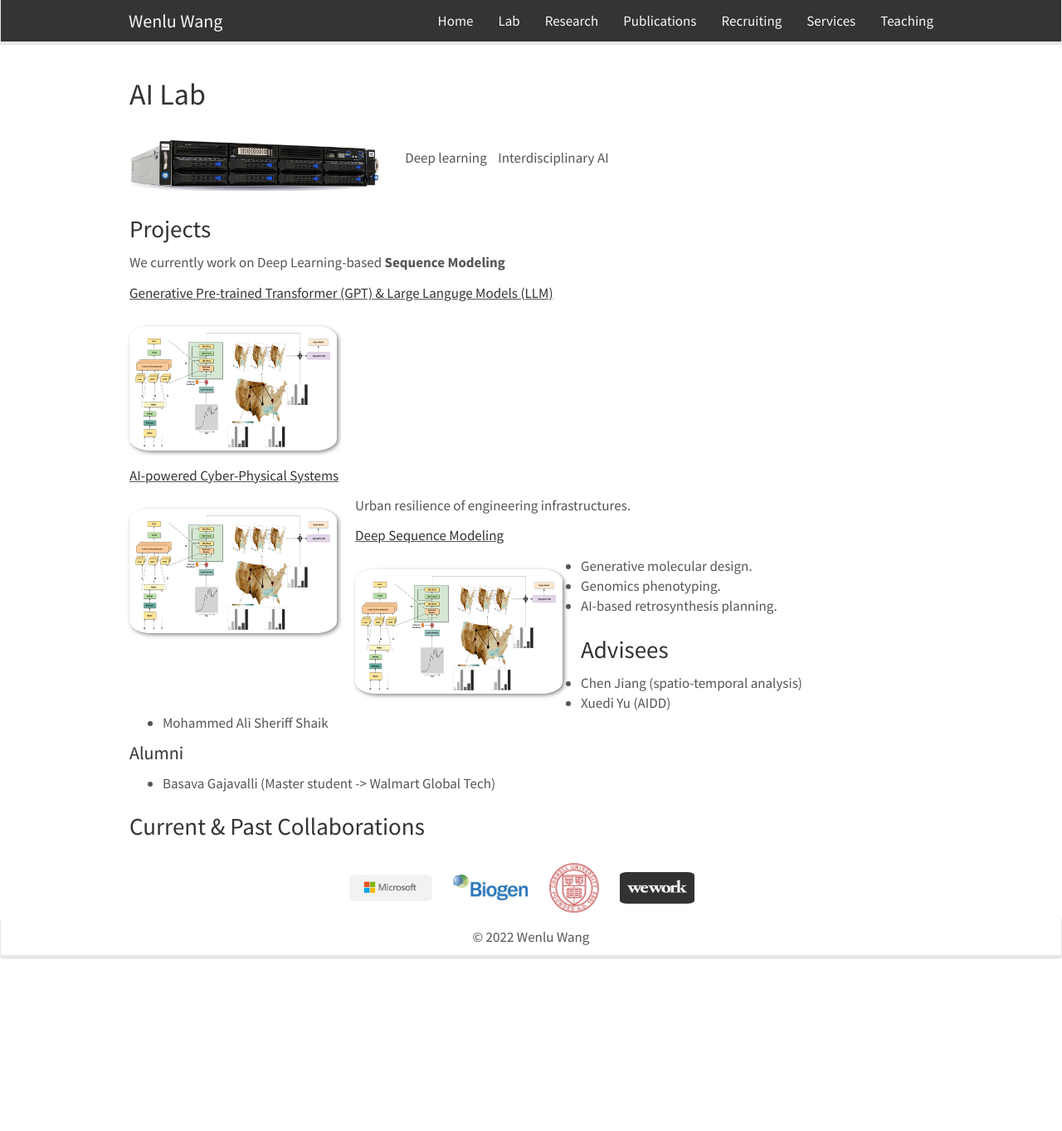
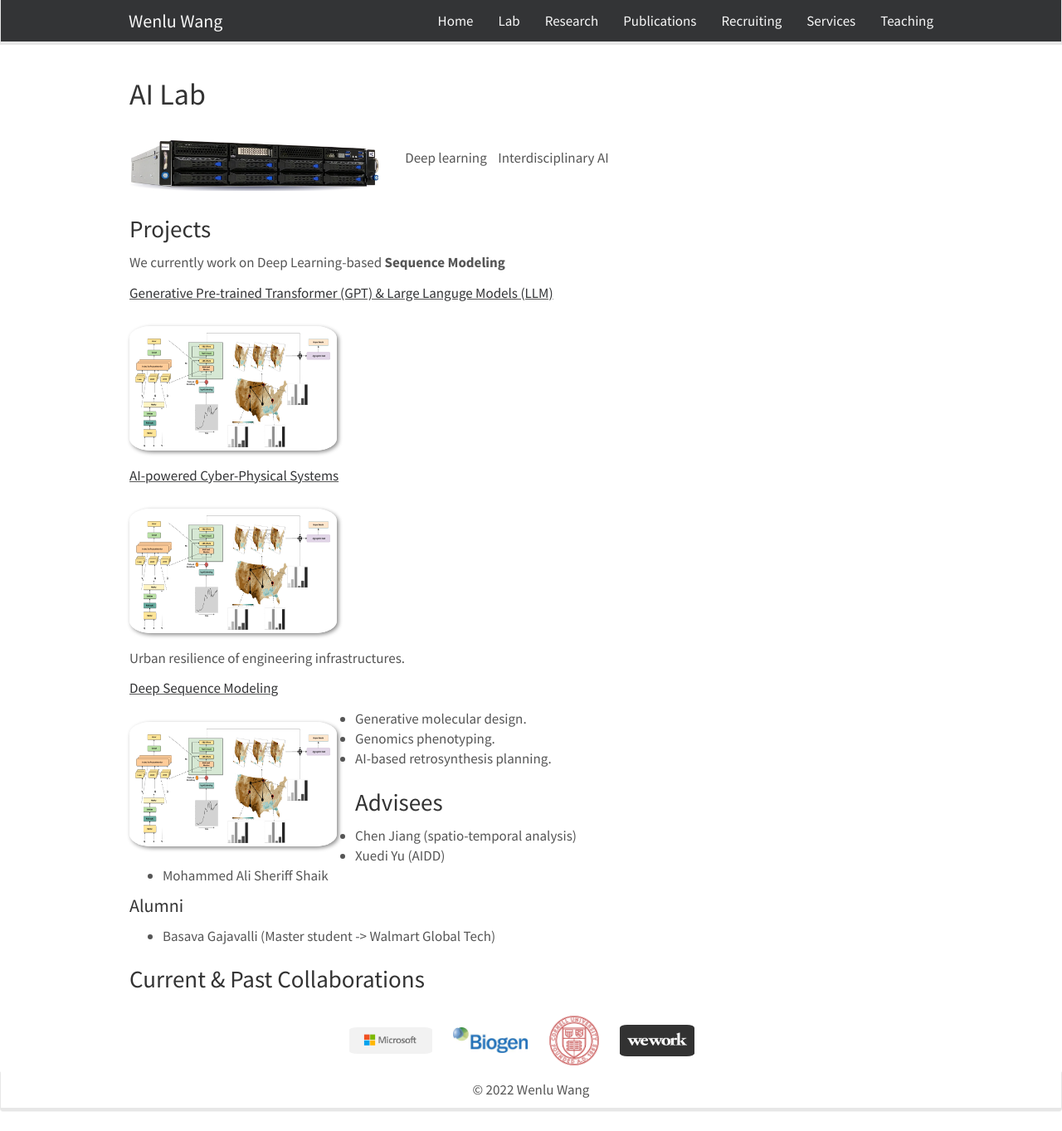
Before and after one commit to WENLU-W/WENLU-W.github.io, a Jekyll site: the page built from docs/_pages/team.md, in a window 1280 px wide and 1363 px high. Shown: the whole window at 83% size. Built offline with Jekyll 4.4.1, drawn with Linux system fonts in a browser that asks for light colours; nearby versions of some CDN libraries.

Commit message:
Update team.md

```diff
--- a/docs/_pages/team.md
+++ b/docs/_pages/team.md
@@ -45,14 +45,13 @@
   <img width="250" height="150" src="{{ site.url }}{{ site.baseurl }}/images/weather2.png" >
 </p>
 
-
 <ins>[AI-powered Cyber-Physical Systems](https://wenlu-w.github.io/project/2021/09/01/social.html)</ins>
 
 
-<img align="left" width="250" height="150" src="{{ site.url }}{{ site.baseurl }}/images/weather2.png">
-
+<p align="left">
+  <img width="250" height="150" src="{{ site.url }}{{ site.baseurl }}/images/weather2.png">
+</p>
 Urban resilience of engineering infrastructures.
-<br>
 
 
 <ins>[Deep Sequence Modeling](https://wenlu-w.github.io/project/2021/09/01/sequential.html)<ins>
```
